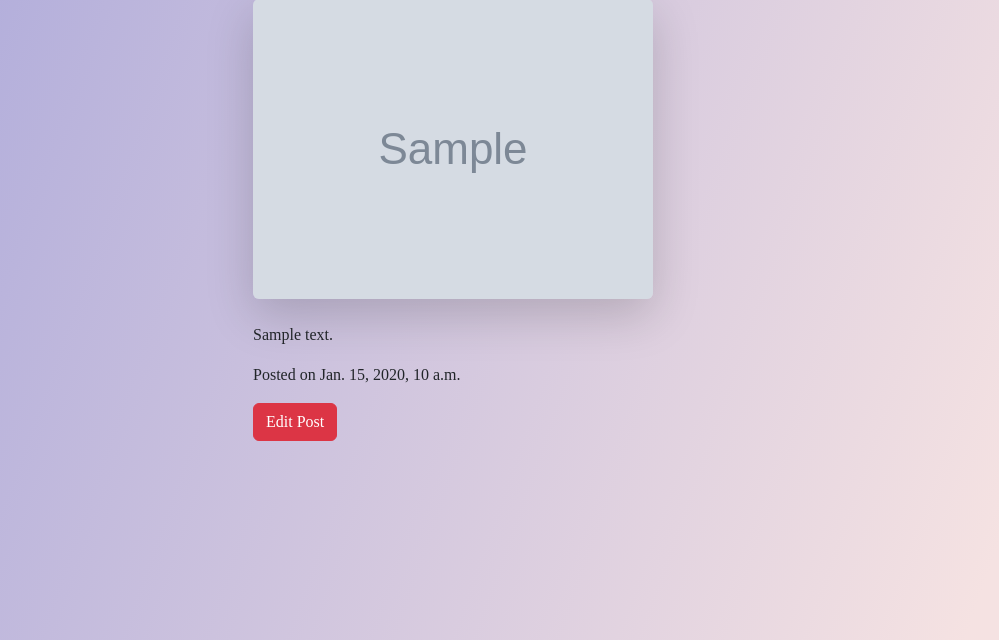
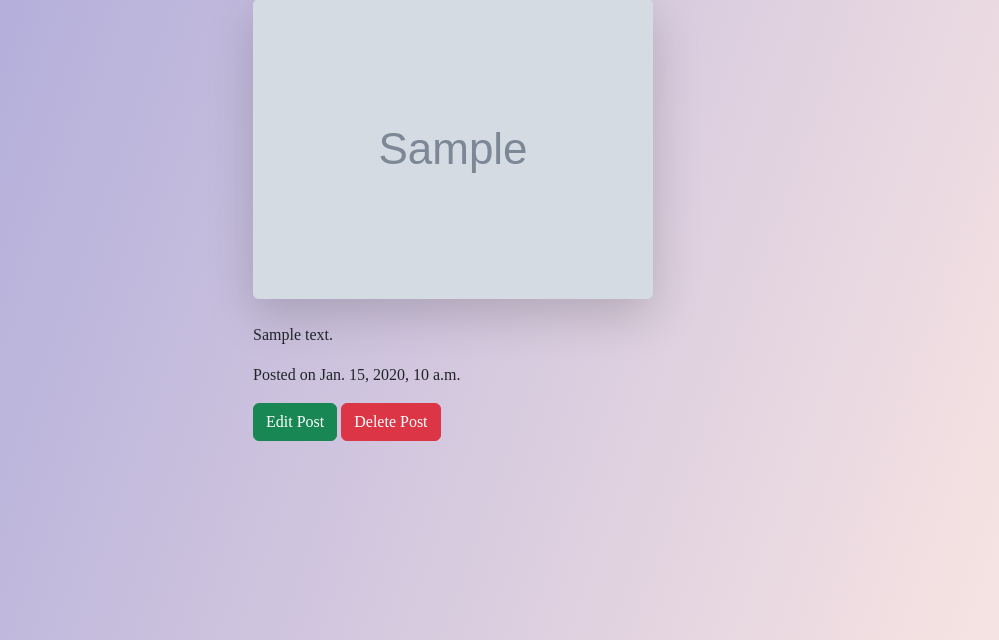
Before and after one commit to LinusBwana/learning-django-my-blog, a Django app: a page that uses myblog/templates/base.html in a window 1280 px wide. Shown: the part 127-767 px from the top of the page, without its empty margins (187-1186 px from the left). Run offline with Django 5.2, Linux system fonts and the light colour scheme; a user stored in the database is signed in; tables that the repository leaves empty hold one stand-in row (values such as "Sample post"); grey boxes marked "Sample" are stand-in pictures.

Commit message:
added delete functionality to posts

```diff
--- a/myblog/posts/templates/posts/post_page.html
+++ b/myblog/posts/templates/posts/post_page.html
@@ -22,7 +22,8 @@
         </p>
 
         {% if request.user == post.author %}
-            <a href="{% url 'posts:edit' slug=post.slug %}" class="btn btn-danger"> Edit Post</a>
+            <a href="{% url 'posts:edit' slug=post.slug %}" class="btn btn-success"> Edit Post</a>
+            <a href="{% url 'posts:delete' slug=post.slug %}" class="btn btn-danger"> Delete Post</a>
         {% endif %}
     </section>
 {% endblock content %}
--- a/myblog/posts/urls.py
+++ b/myblog/posts/urls.py
@@ -8,4 +8,5 @@ urlpatterns = [
     path('new-post/', views.post_new, name='new-post'),
     path('post/<slug:slug>/', views.post_page, name='page'),
     path('post/<slug:slug>/edit/', views.post_edit, name='edit'),
+    path('<slug:slug>/delete/', views.post_delete, name='delete'),
 ]
--- a/myblog/posts/views.py
+++ b/myblog/posts/views.py
@@ -1,3 +1,4 @@
+from ast import Delete
 from django.shortcuts import redirect, render
 from .models import Post
 from django.contrib.auth.decorators import login_required
@@ -40,3 +41,12 @@ def post_edit(request, slug):
     else:
         form = CreatePost(instance=post)
     return render(request, 'posts/post_edit.html', { 'form': form})
+
+@login_required(login_url="users:login")
+def post_delete(request, slug):
+    post = Post.objects.get(slug=slug)
+
+    if request.user == post.author:
+
+        post.delete()
+        return redirect('posts:posts')
--- a/myblog/templates/base.html
+++ b/myblog/templates/base.html
@@ -6,7 +6,7 @@
     <meta name="viewport" content="width=device-width, initial-scale=1.0">
     <title>
         {% block title %}
-            Django App
+            Django Blog App
         {% endblock title %}
     </title>
     <link rel="stylesheet" href="{% static 'css/style.css' %}">
```
